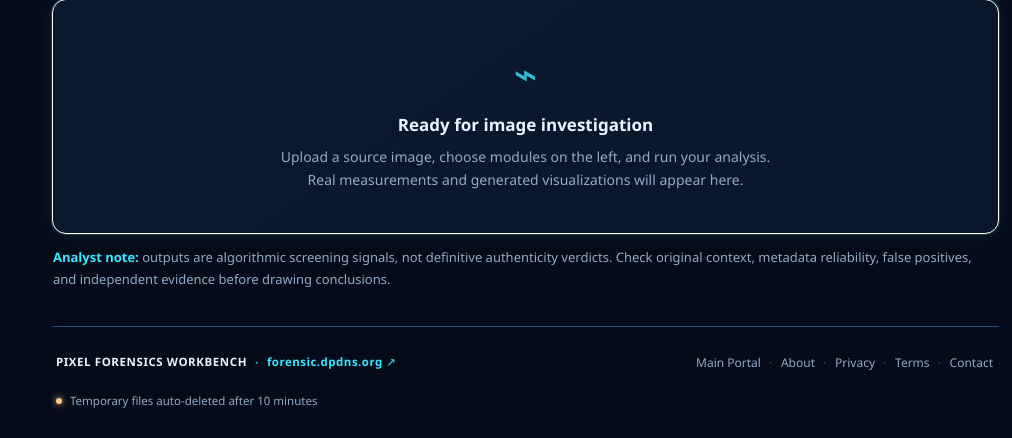
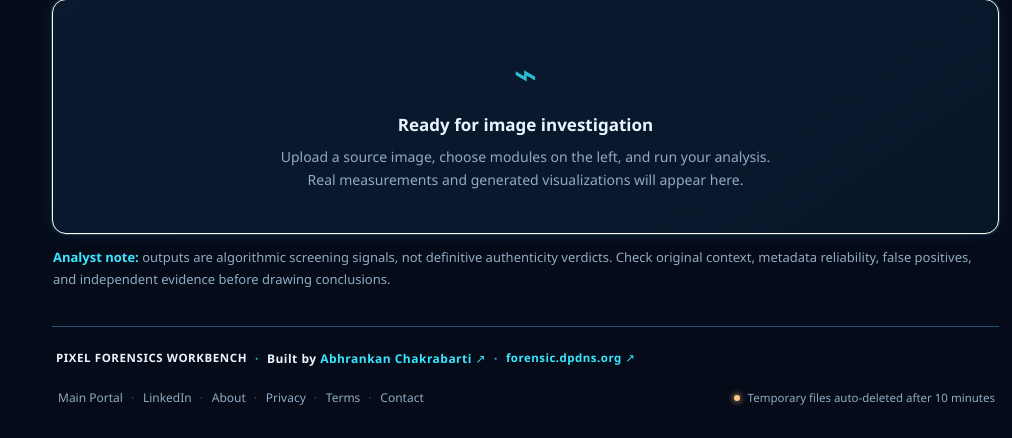
Before and after one commit to Abhrankan-Chakrabarti/pixel-forensics-workbench, a Flask app: page / in a window 1280 px wide. Shown: the part 1176-1614 px from the top of the page, without its empty margins (268-1280 px from the left). Run offline with Flask 3, Linux system fonts and the light colour scheme; some libraries are stand-ins or nearby versions.

Commit message:
feat(branding): attribute project to Abhrankan Chakrabarti with LinkedIn profile link

```diff
--- a/static/css/style.css
+++ b/static/css/style.css
@@ -400,6 +400,16 @@
   font-weight: 600;
   color: var(--cyan);
 }
+.creator-link {
+  color: var(--cyan);
+  font-weight: 700;
+  text-decoration: underline;
+  text-underline-offset: 3px;
+}
+.creator-link:hover {
+  color: #fff;
+  text-shadow: 0 0 10px color-mix(in srgb, var(--cyan) 80%, transparent);
+}
 .footer-links {
   display: flex;
   align-items: center;
--- a/templates/index.html
+++ b/templates/index.html
@@ -89,10 +89,13 @@
         <div class="footer-brand">
           <strong>PIXEL FORENSICS WORKBENCH</strong>
           <span class="footer-sep">·</span>
+          <span>Built by <a href="https://www.linkedin.com/in/abhrankan-chakrabarti-159460214/" target="_blank" rel="noopener noreferrer" class="creator-link">Abhrankan Chakrabarti ↗</a></span>
+          <span class="footer-sep">·</span>
           <a href="https://forensic.dpdns.org" class="portal-backlink" target="_blank" rel="noopener noreferrer">forensic.dpdns.org ↗</a>
         </div>
         <nav class="footer-links" aria-label="Workbench navigation">
           <a href="https://forensic.dpdns.org" target="_blank" rel="noopener noreferrer">Main Portal</a>
+          <a href="https://www.linkedin.com/in/abhrankan-chakrabarti-159460214/" target="_blank" rel="noopener noreferrer">LinkedIn</a>
           <a href="/about">About</a>
           <a href="/privacy">Privacy</a>
           <a href="/terms">Terms</a>
```
Also changed, not shown: DEPLOYMENT_SECURITY.md (+1 -1 lines), templates/info_page.html (+5 -2 lines), tests/test_security.py (+2 -2 lines).
